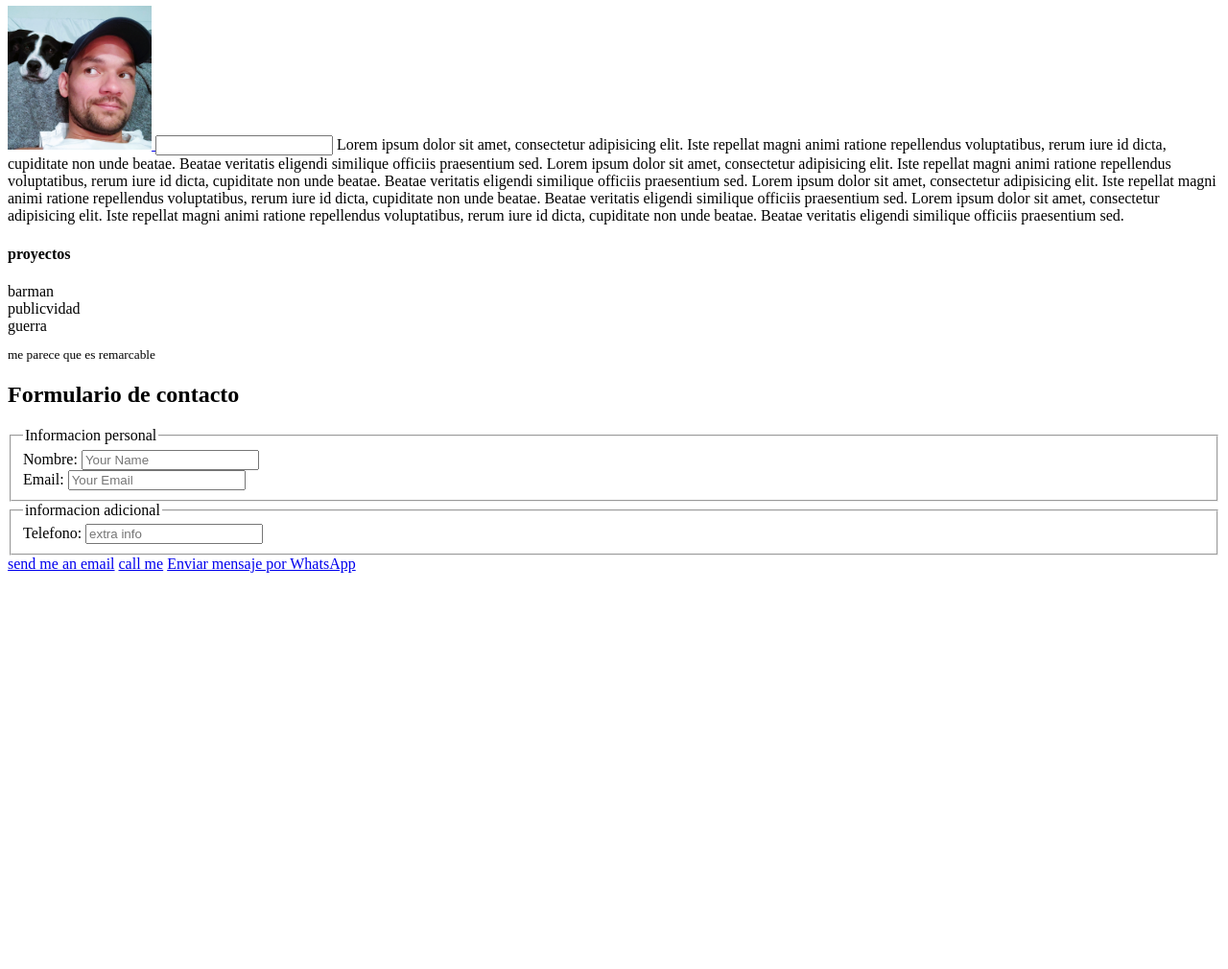
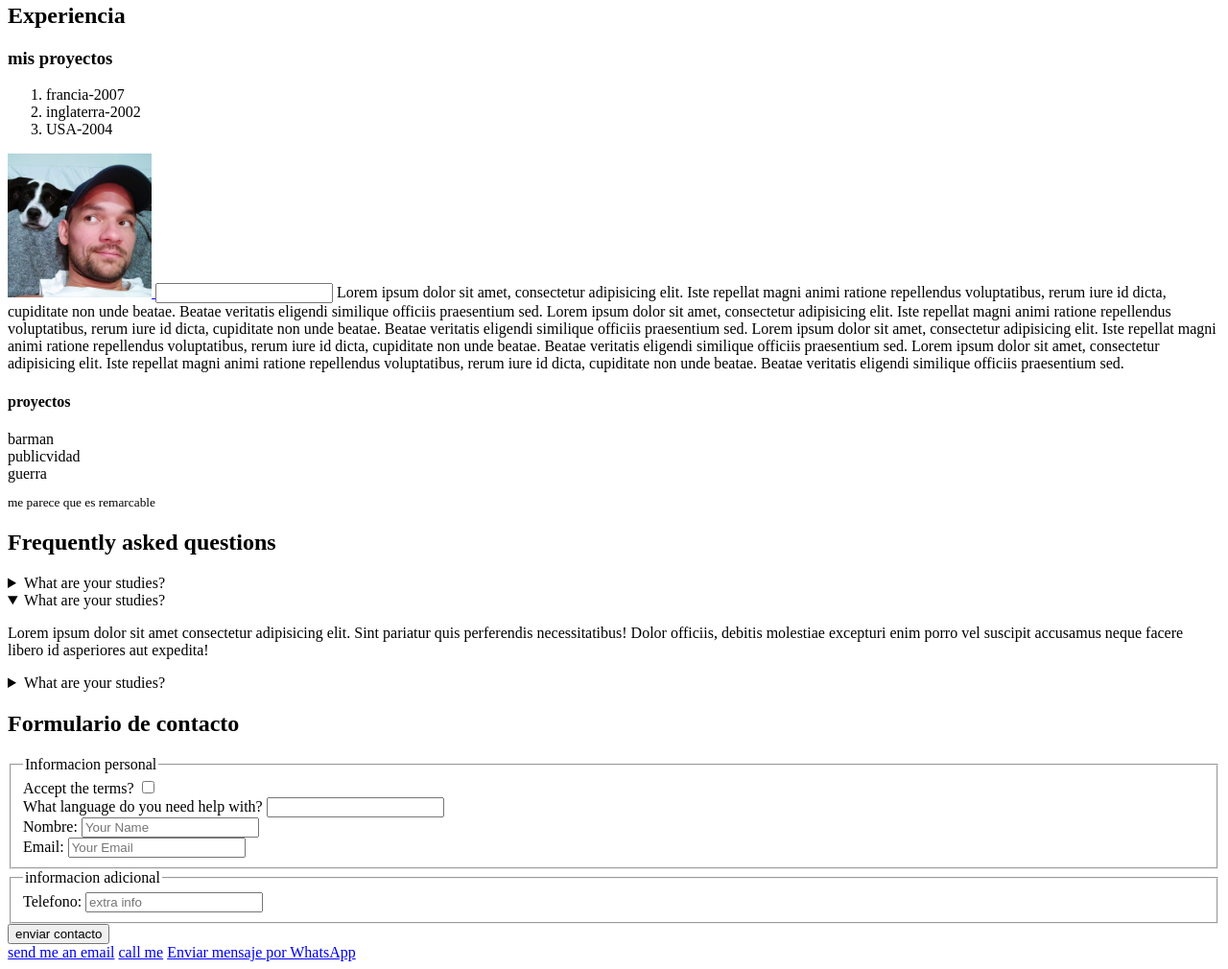
Before and after one commit to OsianJL/html_course, a plain HTML site: page index.html in a window 1280 px wide. Shown: the part 304-1314 px from the top of the page at 96% size. Before the commit the page ends 909 px from the top, so only its background shows below. Drawn offline with Linux system fonts and the light colour scheme.

Commit message:
more tags added

```diff
--- a/index.html
+++ b/index.html
@@ -20,8 +20,10 @@
       <nav>
         <a href="#experiencia">experience</a>
         <a href="#proyectos">proyects</a>
+        <a href="#">home</a>
       </nav>
     </header>
+    <video control src="https://www.youtube.com/watch?v=n9cbsOPjXJ4"></video>
     <main>
       <p>no me lo creo, este tio es un <strong>fraude</strong></p>
 
@@ -80,10 +82,58 @@
             <p>me parece que es remarcable</p>
           </small>
           <section>
+            <h2>Frequently asked questions</h2>
+            <details>
+              <summary>What are your studies?</summary>
+              <p>
+                Lorem ipsum dolor sit amet consectetur adipisicing elit. Sint
+                pariatur quis perferendis necessitatibus! Dolor officiis,
+                debitis molestiae excepturi enim porro vel suscipit accusamus
+                neque facere libero id asperiores aut expedita!
+              </p>
+            </details>
+            <details open>
+              <summary>What are your studies?</summary>
+              <p>
+                Lorem ipsum dolor sit amet consectetur adipisicing elit. Sint
+                pariatur quis perferendis necessitatibus! Dolor officiis,
+                debitis molestiae excepturi enim porro vel suscipit accusamus
+                neque facere libero id asperiores aut expedita!
+              </p>
+            </details>
+            <details>
+              <summary>What are your studies?</summary>
+              <p>
+                Lorem ipsum dolor sit amet consectetur adipisicing elit. Sint
+                pariatur quis perferendis necessitatibus! Dolor officiis,
+                debitis molestiae excepturi enim porro vel suscipit accusamus
+                neque facere libero id asperiores aut expedita!
+              </p>
+            </details>
+          </section>
+          <section>
             <h2>Formulario de contacto</h2>
             <form method="post" action="/">
               <fieldset>
                 <legend>Informacion personal</legend>
+
+                <div>
+                  <label for="terms">Accept the terms?</label>
+                  <input type="checkbox" id="terms" name="terms" required />
+                </div>
+
+                <div>
+                  <datalist id="Languages">
+                    <option value="Javascript"></option>
+                    <option value="Python"></option>
+                    <option value="Java"></option>
+                    <option value="C+"></option>
+                  </datalist>
+                  <label>
+                    What language do you need help with?
+                    <input list="Languages" name="Languages" />
+                  </label>
+                </div>
 
                 <label for="name">Nombre:</label>
                 <input
@@ -91,6 +141,7 @@
                   id="name"
                   name="name"
                   placeholder="Your Name"
+                  required
                 />
                 <div>
                   <label for="email">Email:</label>
@@ -99,16 +150,24 @@
                     id="email"
                     name="email"
                     placeholder="Your Email"
+                    required
                   />
                 </div>
               </fieldset>
               <fieldset>
                 <legend>informacion adicional</legend>
                 <div>
-                    <label for="telefono">Telefono:</label>
-                <input type="tel" name="info" placeholder="extra info" id="telefono">
-            </div>
+                  <label for="telefono">Telefono:</label>
+                  <input
+                    type="tel"
+                    name="info"
+                    placeholder="extra info"
+                    id="telefono"
+                    pattern="[0-9]{9}"
+                  />
+                </div>
               </fieldset>
+              <input type="submit" value="enviar contacto" />
             </form>
           </section>
           <a href="mailto:osianjorge@gmail.com">send me an email</a>
```
